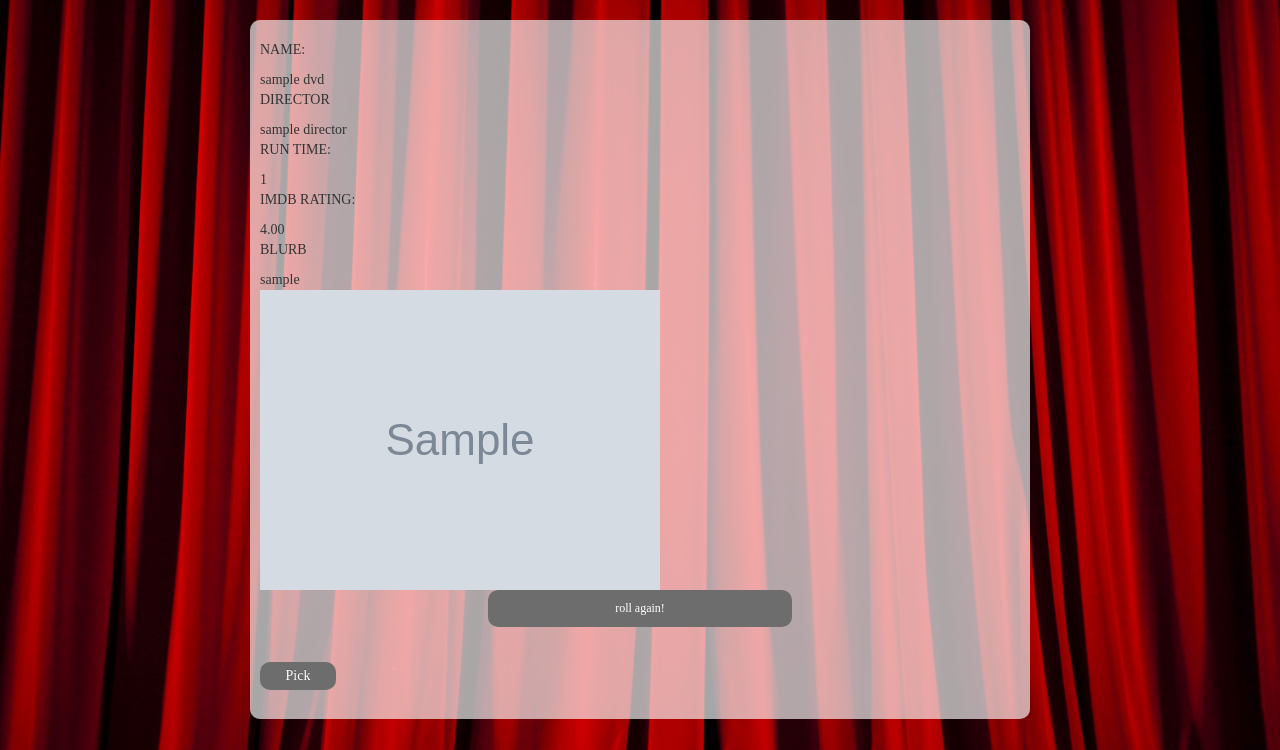
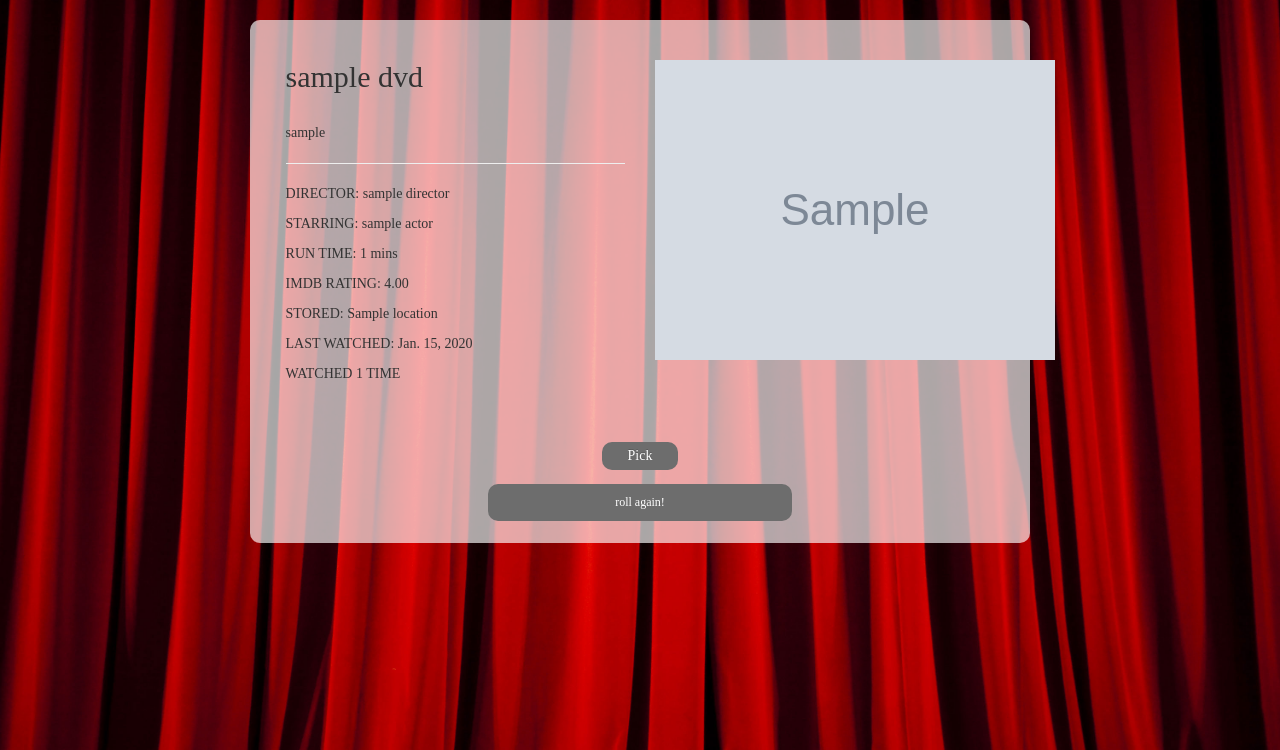
Before and after one commit to rsdavies/dvd-catalogue, a Django app: a page that uses dvds/templates/dvds/dvd_info.html in a window 1280 px wide. Shown: the part 50-800 px from the top of the page. Run offline with Django 3.2, Linux system fonts and the light colour scheme; a user stored in the database is signed in; tables that the repository leaves empty hold one stand-in row (values such as "Sample post"); grey boxes marked "Sample" are stand-in pictures; some libraries are stand-ins or nearby versions; some web fonts are replaced.

Commit message:
formats dvd info with html and css

```diff
--- a/dvdcatalogue/static/css/dvds.css
+++ b/dvdcatalogue/static/css/dvds.css
@@ -171,3 +171,14 @@ input[type=button], [type=submit]{
     background-color: rgb(165, 165, 165);
     color: white;
 }
+
+.submit_holder{
+    text-align: center;
+}
+
+.text_container{
+    margin-left: 7%;
+    margin-top: 0%;
+    border: 0;
+    padding: 0;
+}
--- a/dvds/models.py
+++ b/dvds/models.py
@@ -60,6 +60,7 @@ class DvD(models.Model):
     director = models.ForeignKey(Director, on_delete=models.CASCADE)
     actors = models.ManyToManyField(Actor)
     genres = models.ManyToManyField(Genre)
+    times_watched = models.IntegerField('times watched', default=0)
 
     @classmethod
     def users_dvds(self, user_id):
--- a/dvds/templates/dvds/dvd_info.html
+++ b/dvds/templates/dvds/dvd_info.html
@@ -5,30 +5,47 @@
 <h3>successfully added to database!</h3>
 <br>
 {% endif %}
-<p>NAME:</p>
-{{ dvd.name|lower }}
+<div class="row">
+<div class="col-sm-6">
+<div class="text_container">
+    <h2>{{ dvd.name|lower }}</h2>
+    <br>
+    {{ dvd.blurb|lower }}
+    <br>
+    <hr>
+    <p>DIRECTOR: {{ dvd.director|lower }}</p>
+    <p>STARRING:
+    {% for actor in actors %}
+        {{ actor.name|lower }}
+    {% endfor %}
+    </p>
+    <p>RUN TIME: {{ dvd.runtime|lower }} mins</p>
+    <p>IMDB RATING: {{ dvd.imdb_rating|lower }}</p>
+    <p>STORED: {{ dvd.where_stored }}</p>
+    {% if dvd.last_watched %}
+    <p>LAST WATCHED: {{ dvd.last_watched }}</p>
+    <p>WATCHED {{ dvd.times_watched }} TIME{{ dvd.times_watched|pluralize|lower }}</p>
+    {% else %}
+    NEVER WATCHED
+    {% endif %}
+    <br>
+</div>
+</div>
+<div class="col-sm-6">
 <br>
-<p>DIRECTOR</p>
-{{ dvd.director|lower }}
-<br>
-<p>RUN TIME:</p>
-{{ dvd.runtime|lower }}
-<br>
-<p>IMDB RATING:</p>
-{{ dvd.imdb_rating|lower }}
-<br>
-<p>BLURB</p>
-{{ dvd.blurb|lower }}
-<br>
-<img src="{{ dvd.poster_url }}">
+<img src="{{ dvd.poster_url }}" alt="movie poster" class="center-block">
+</div>
+</div>
 {% if just_added %}
 <br>
 <div class="small-link"><a href="{% url 'add_dvd' %}">add another</a></div>
 <div class="small-link"<a href="{% url 'dvd_landing' %}">back home</a></div>
 {% else %}
 <br>
+<div class="submit_holder">
+{% crispy form %}
+</div>
 <div class="small-link"><a href="{% url 'randomise' count_dvds=count %}">roll again!</a></div>
-<br>
-{% crispy form %}
 {% endif %}
+
 {% endblock %}
--- a/dvds/views.py
+++ b/dvds/views.py
@@ -113,7 +113,7 @@ def confirm_dvd(request):
             dvd.save()
 
         return render(request, 'dvds/dvd_info.html',
-                      {'dvd' : dvd, 'just_added': True, 'count': DvD.users_dvds(request.user.id).count()})
+                      {'dvd' : dvd, 'just_added': True, 'count': DvD.users_dvds(request.user.id).count(), 'actors':actors})
     else:
         # TODO also have link to something se we can check its the right film?
         form = PickerForm(possibles=possible_dvds)
@@ -247,19 +247,22 @@ def dvd_info(request, name, dvd_id):
         form = ChooseForm(request.POST)
         dvd = DvD.objects.get(id=dvd_id)
         dvd.last_watched = datetime.datetime.today()
+        dvd.times_watched = dvd.times_watched + 1
         dvd.save()
         return render(request, 'dvds/enjoy.html')
 
     elif request.method=="GET":
         dvd = DvD.objects.get(id=dvd_id)
+        actors = dvd.actors.values('name')
         form = ChooseForm()
-        return render(request, 'dvds/dvd_info.html', {'dvd': dvd, 'just_added': False,'count':DvD.users_dvds(request.user.id).count(),'form':form})
+        return render(request, 'dvds/dvd_info.html', {'dvd': dvd, 'just_added': False,'count':DvD.users_dvds(request.user.id).count(),'form':form, 'actors': actors})
 
     else:
         random_dvd = request.session.get('random_dvd')
         dvd = DvD.users_dvds(request.user.id).get(id=random_dvd)
+        actors = dvd.actors.values('name')
         form = ChooseForm()
-        return render(request, 'dvds/dvd_info.html', {'dvd': dvd, 'just_added': False,'count':DvD.users_dvds(request.user.id).count(),'form':form})
+        return render(request, 'dvds/dvd_info.html', {'dvd': dvd, 'just_added': False,'count':DvD.users_dvds(request.user.id).count(),'form':form, 'actors': actors})
 
 def search(request):
     if request.method == "POST":
```
Also changed, not shown: dvds/migrations/0002_dvd_times_watched.py (added).
